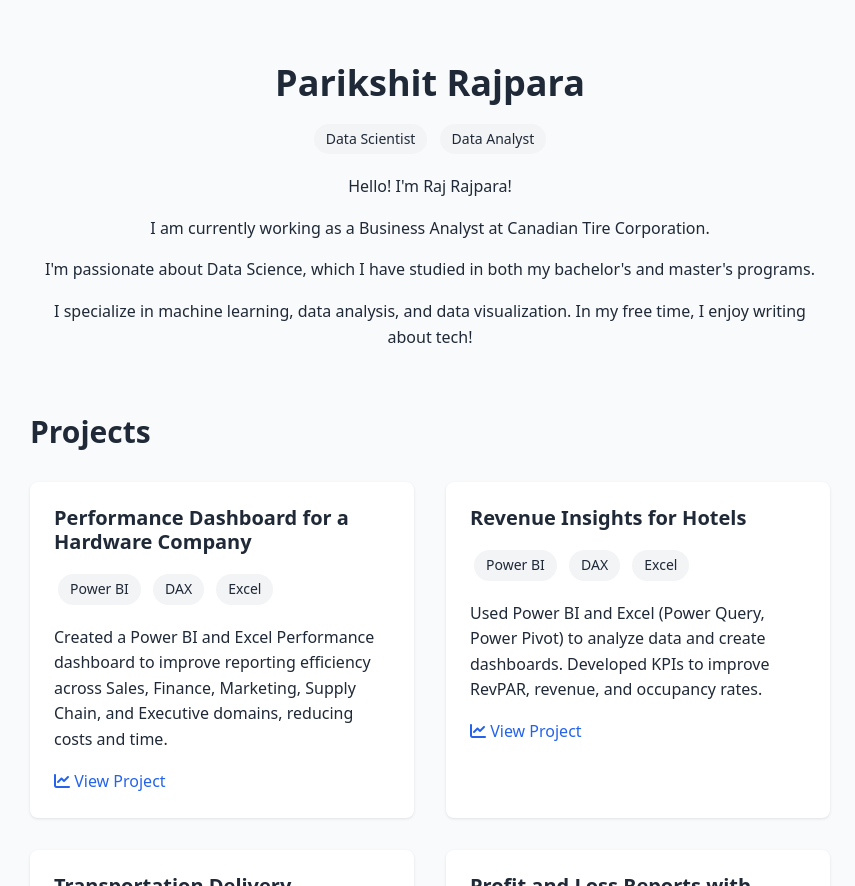
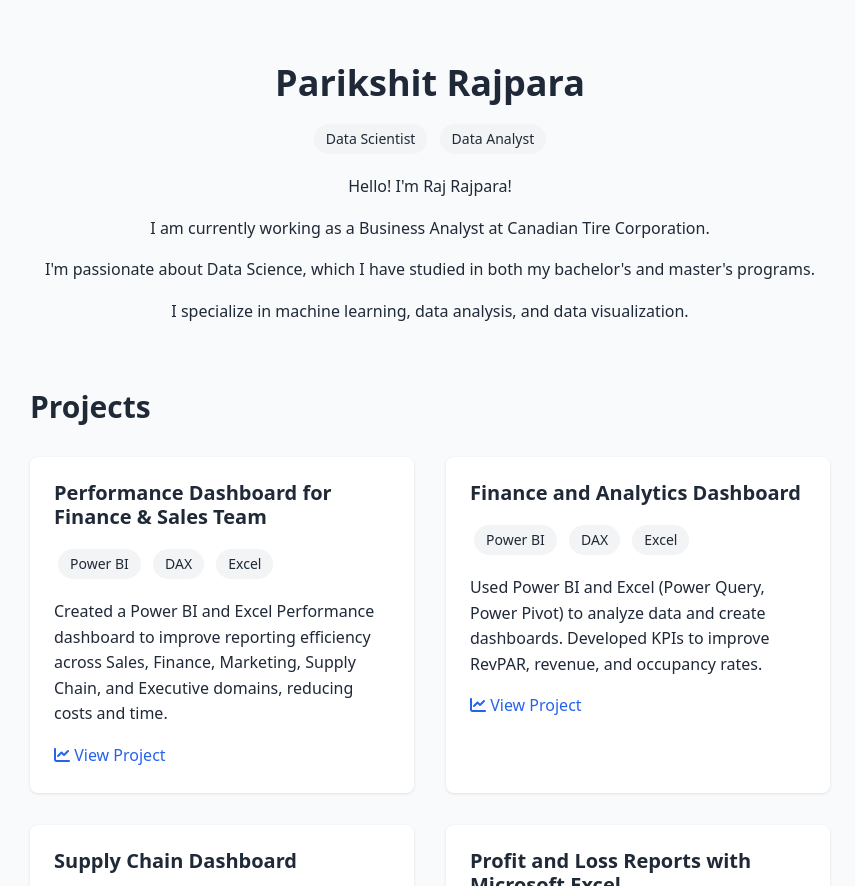
Before and after one commit to parikshitrajpara3/portfoliowebsite, a plain HTML site: page index.html in a window 1280 px wide. Shown: the part 61-947 px from the top of the page, without its empty margins (210-1065 px from the left). Drawn offline with Linux system fonts and the light colour scheme.

Commit message:
Update index.html

```diff
--- a/index.html
+++ b/index.html
@@ -40,7 +40,7 @@
                 <p>I am currently working as a Business Analyst at Canadian Tire Corporation.</p>
                 <p>I'm passionate about Data Science, which I have studied in both my bachelor's and master's programs.</p>
                 I specialize in machine learning, data analysis, and data visualization.
-                In my free time, I enjoy writing about tech!
+
 
             </p>
         </section>
@@ -52,7 +52,7 @@
 
                 <!-- Project 2 -->
                 <article class="card">
-                    <h3>Performance Dashboard for a Hardware Company</h3>
+                    <h3>Performance Dashboard for Finance & Sales Team</h3>
                     <div class="tags">
                         <span class="tag">Power BI</span>
                         <span class="tag">DAX</span>
@@ -68,7 +68,7 @@
 
                  <!-- Project 4 -->
                  <article class="card">
-                    <h3>Revenue Insights for Hotels</h3>
+                    <h3>Finance and Analytics Dashboard</h3>
                     <div class="tags">
                         <span class="tag">Power BI</span>
                         <span class="tag">DAX</span>
@@ -83,7 +83,7 @@
 
                  <!-- Project 5 -->
                  <article class="card">
-                    <h3>Transportation Delivery Dashboard</h3>
+                    <h3>Supply Chain Dashboard</h3>
                     <div class="tags">
                         <span class="tag">Power BI</span>
                         <span class="tag">DAX</span>
@@ -116,7 +116,7 @@
 
                  <!-- Project 7 -->
                  <article class="card">
-                    <h3>Creating a Finance Database</h3>
+                    <h3>Creating a Financial Database</h3>
                     <div class="tags">
                         <span class="tag">SQL</span>
                     </div>
```
